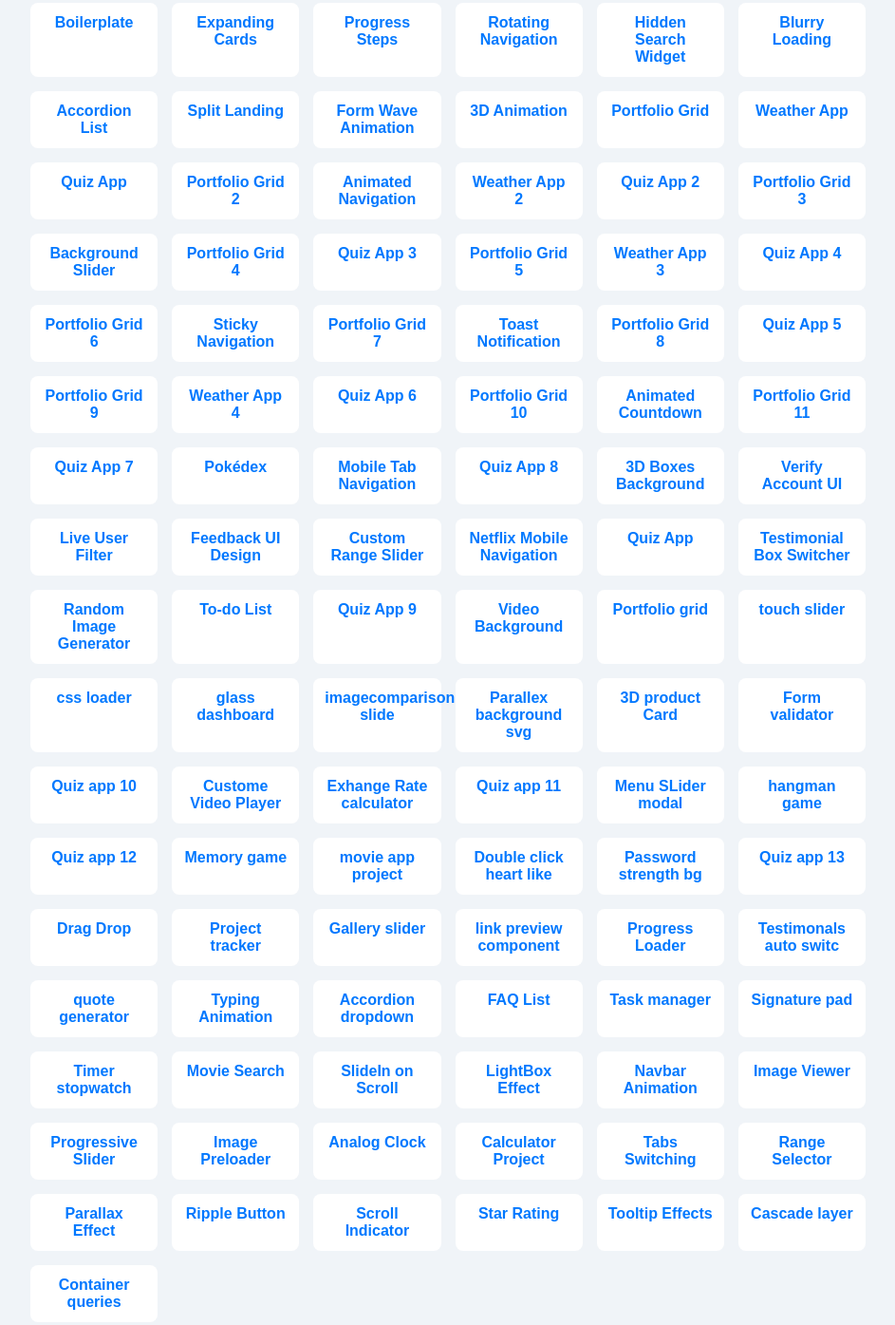
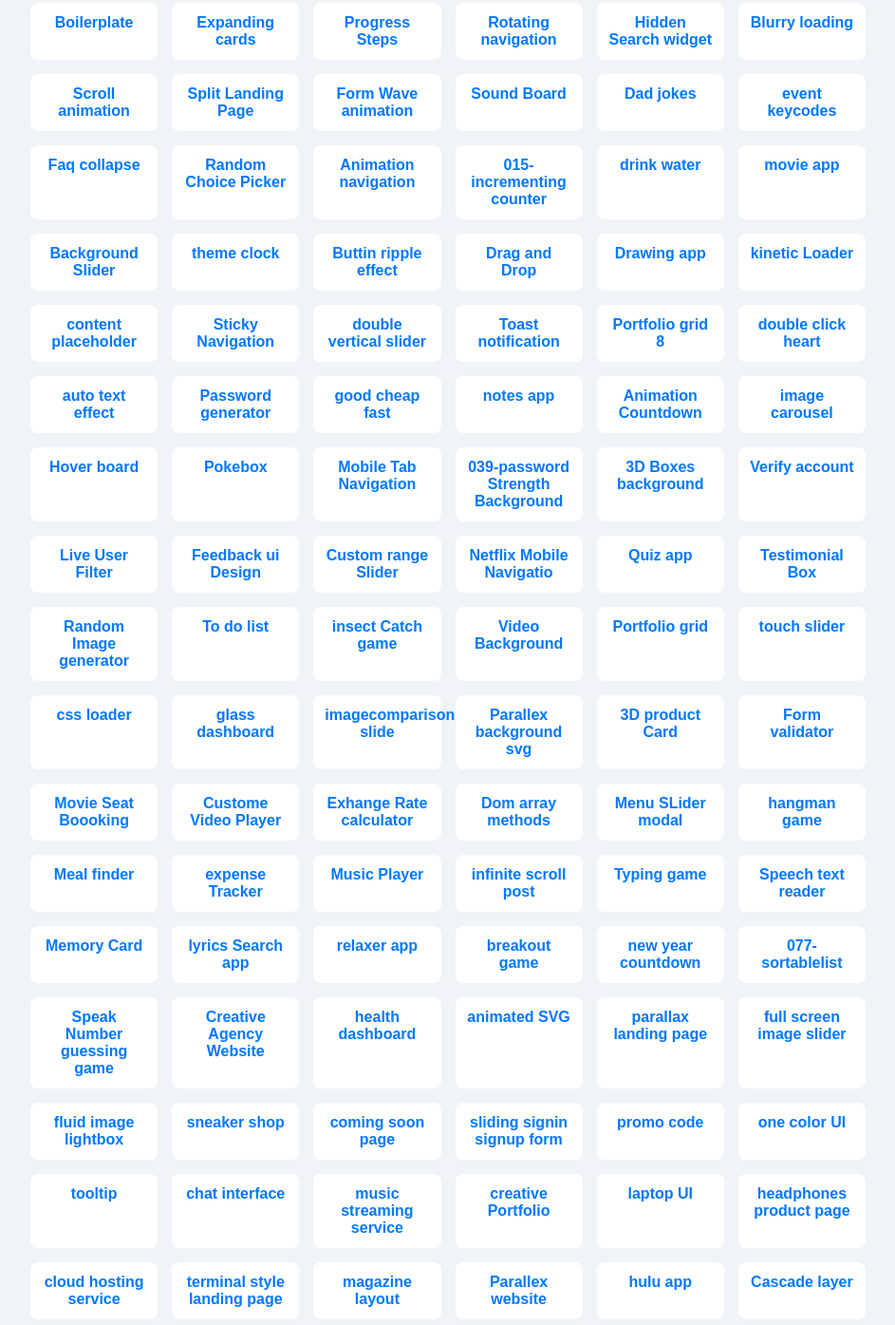
Before and after one commit to Mrketan/100-design-code, a plain HTML site: page index.html in a window 1280 px wide. Shown: the part 132-1527 px from the top of the page at 95% size, without its empty margins (168-1111 px from the left). Drawn offline with Linux system fonts and the light colour scheme.

Commit message:
Update index.html

```diff
--- a/index.html
+++ b/index.html
@@ -71,56 +71,67 @@
         <h1>All Hundred Animation and Design Projects</h1>
         <div class="link-grid">
             <a href="000-boilerplate/">Boilerplate</a>
-            <a href="001-expanding cards/">Expanding Cards</a>
+            <a href="001-expanding cards/">Expanding cards</a>
             <a href="002-progress steps/">Progress Steps</a>
-            <a href="003-rotating navigation/">Rotating Navigation</a>
-            <a href="004-hidden search widget/">Hidden Search Widget</a>
-            <a href="005-blurry loading/">Blurry Loading</a>
-            <a href="006-accordion list/">Accordion List</a>
-            <a href="007-split landing page/">Split Landing</a>
-            <a href="008-form wave animation/">Form Wave Animation</a>
-            <a href="009-3d animation/">3D Animation</a>
-            <a href="010-portfolio grid/">Portfolio Grid</a>
-            <a href="011-weather app/">Weather App</a>
-                <a href="012-quiz app/">Quiz App</a>
-                <a href="013-portfolio grid 2/">Portfolio Grid 2</a>
-                <a href="014-animated navigation/">Animated Navigation</a>
-                <a href="015-weather app 2/">Weather App 2</a>
-                <a href="016-quiz app 2/">Quiz App 2</a>
-                <a href="017-portfolio grid 3/">Portfolio Grid 3</a>
+            <a href="003-rotating navigation/">Rotating navigation</a>
+            <a href="004-hidden search widget/">Hidden Search widget</a>
+            <a href="005-blurry loading/">Blurry loading</a>
+            <a href="006-scroll animation/">Scroll animation</a>
+            <a href="007-split landing page/">Split Landing Page</a>
+            <a href="008-form wave animation/">Form Wave animation</a>
+            <a href="009-sound board/">Sound Board</a>
+            <a href="010-dad jokes/">Dad jokes</a>
+            <a href="011-event KeyCodes/">event keycodes</a>
+            <a href="012-FAQ collapse/">Faq collapse</a>
+            <a href="013-random choice picker/">Random Choice Picker</a>
+            <a href="014-animated navigation/">Animation navigation</a>
+            <a href="015-incrementing counter/">015-incrementing counter</a>
+            <a href="016-drink water/">drink water</a>
+            <a href="017-movie app/">movie app</a>
             <a href="018-background slider/">Background Slider</a>
-                <a href="019-portfolio grid 4/">Portfolio Grid 4</a>
-                <a href="020-quiz app 3/">Quiz App 3</a>
-                <a href="021-portfolio grid 5/">Portfolio Grid 5</a>
-                <a href="022-weather app 3/">Weather App 3</a>
-                <a href="023-quiz app 4/">Quiz App 4</a>
-                <a href="024-portfolio grid 6/">Portfolio Grid 6</a>
+            <a href="019-theme clock/">theme clock</a>
+            <a href="020-button ripple effect/">Buttin ripple effect</a>
+            <a href="021-drag n drop/">Drag and Drop</a>
+            <a href="022-drawing app/">Drawing app</a>
+            <a href="023-kinetic loader/">kinetic Loader</a>
+            <a href="024-content placeholder/">content placeholder</a>
             <a href="025-sticky navigation/">Sticky Navigation</a>
-                <a href="026-portfolio grid 7/">Portfolio Grid 7</a>
-                <a href="027-toast notification/">Toast Notification</a>
-                <a href="028-portfolio grid 8/">Portfolio Grid 8</a>
-                <a href="029-quiz app 5/">Quiz App 5</a>
-                <a href="030-portfolio grid 9/">Portfolio Grid 9</a>
-                <a href="031-weather app 4/">Weather App 4</a>
-                <a href="032-quiz app 6/">Quiz App 6</a>
-                <a href="033-portfolio grid 10/">Portfolio Grid 10</a>
-                <a href="034-animated countdown/">Animated Countdown</a>
-                <a href="035-portfolio grid 11/">Portfolio Grid 11</a>
-                <a href="036-quiz app 7/">Quiz App 7</a>
-                <a href="037-pokedex/">Pokédex</a>
+            <a href="026-double vertical slider/">double vertical slider</a>
+            <a href="027-toast notification/">Toast notification</a>
+            <a href="028-portfolio grid 8/">Portfolio grid 8</a>
+            <a href="029-double click heart/">double click heart</a>
+            <a href="030-auto text effect/">auto text effect</a>
+            <a href="031-password generator/">Password generator</a>
+            <a href="032-good cheap fast/">good cheap fast</a>
+
+
+            <a href="033-notes app/">notes app</a>
+            <a href="034-animated countdown/">Animation Countdown</a>
+            <a href="035-image carousel/">image carousel</a>
+            <a href="036-hoverboard/">Hover board</a>
+            <a href="037-pokedex/">Pokebox</a>
             <a href="038-mobile tab navigation/">Mobile Tab Navigation</a>
-                <a href="039-quiz app 8/">Quiz App 8</a>
-                <a href="040-3d boxes background/">3D Boxes Background</a>
-                <a href="041-verify account UI/">Verify Account UI</a>
+            <a href="039-password strength background/">039-password Strength Background</a>
+            <a href="040-3d boxes background/">3D Boxes background</a>
+            <a href="041-verify account UI/">Verify account</a>
             <a href="042-live user filter/">Live User Filter</a>
-                <a href="043-feedback UI design/">Feedback UI Design</a>
-                <a href="044-custom range slider/">Custom Range Slider</a>
-                <a href="045-netflix mobile navigation/">Netflix Mobile Navigation</a>
-                <a href="046-quiz app/">Quiz App</a>
-                <a href="047-testimonial box switcher/">Testimonial Box Switcher</a>
-                <a href="048-random image generator/">Random Image Generator</a>
-                <a href="049-todo list/">To-do List</a>
-                <a href="050-quiz app 9/">Quiz App 9</a>
+
+
+            <a href="043-feedback UI design/">Feedback ui Design</a>
+
+            <a href="044-custom range slider/">Custom range Slider</a>
+
+            <a href="045-netflix mobile navigation/">Netflix Mobile Navigatio</a>
+
+            <a href="046-quiz app/">Quiz app</a>
+
+            <a href="047-testimonial box switcher/">Testimonial Box</a>
+
+            <a href="048-random image generator/">Random Image generator</a>
+
+            <a href="049-todo list/">To do list</a>
+
+            <a href="050-insect catch game/">insect Catch game</a>
             <a href="051-video background/">Video Background</a>
             <a href="052-portfolio grid/">Portfolio grid</a>
             <a href="053-touch slider/">touch slider</a>
@@ -130,47 +141,50 @@
             <a href="057-parallax background svg/">Parallex background svg</a>
             <a href="058-3D product card/">3D product Card</a>
             <a href="059-form validator/">Form validator</a>
-                <a href="060-quiz app 10/">Quiz app 10</a>
+            <a href="060-movie seat booking//">Movie Seat Boooking </a>
             <a href="061-custom video player/">Custome Video Player</a>
             <a href="062-exchange rate calculator/">Exhange Rate calculator</a>
-                <a href="063-quiz app 11/">Quiz app 11</a>
+            <a href="063-DOM array methods/">Dom array methods</a>
             <a href="064-menu slider modal/">Menu SLider modal</a>
             <a href="065-hangman game/">hangman game </a>
-                <a href="066-quiz app 12/">Quiz app 12</a>
-                <a href="067-Memory game/">Memory game</a>
-                <a href="068-movie app project/">movie app project</a>
-                <a href="069-double click heart like/">Double click heart like</a>
-                <a href="070-password strength background/">Password strength bg</a>
-                <a href="071-quiz app 13/">Quiz app 13</a>
-                <a href="072-drag drop/">Drag Drop </a>
-                <a href="073-project tracker/">Project tracker</a>
-                <a href="074-gallery slider/">Gallery slider</a>
-                <a href="075-link preview component/">link preview component</a>
-                <a href="076-progress loader/">Progress Loader</a>
-                <a href="077-testimonals auto switcher/">Testimonals auto switc</a>
-                <a href="078-quote generator/">quote generator</a>
-                <a href="079-typing animation/">Typing Animation</a>
-                <a href="080-accordion dropdown/">Accordion dropdown</a>
-                <a href="081-faq list/">FAQ List</a>
-                <a href="082-task manager/">Task manager</a>
-                <a href="083-signature pad/">Signature pad</a>
-                <a href="084-timer stopwatch/">Timer stopwatch</a>
-                <a href="085-movie search/">Movie Search</a>
-                <a href="086-slidein on scroll/">SlideIn on Scroll</a>
-                <a href="087-lightbox effect/">LightBox Effect</a>
-                <a href="088-navbar animation/">Navbar Animation</a>
-                <a href="089-image viewer/">Image Viewer</a>
-                <a href="090-progressive slider/">Progressive Slider</a>
-                <a href="091-image preloader/">Image Preloader</a>
-                <a href="092-analog clock/">Analog Clock</a>
-                <a href="093-calculator project/">Calculator Project</a>
-                <a href="094-tabs switching/">Tabs Switching</a>
-                <a href="095-range selector/">Range Selector</a>
-                <a href="096-parallax effect/">Parallax Effect</a>
-                <a href="097-ripple button/">Ripple Button</a>
-                <a href="098-scroll indicator/">Scroll Indicator</a>
-                <a href="099-star rating/">Star Rating</a>
-                <a href="100-tooltip effects/">Tooltip Effects</a>
+            <a href="066-meal finder/">Meal finder</a>
+            <a href="067-expense tracker/">expense Tracker</a>
+            <a href="068-music player/">Music Player</a>
+            <a href="069-infinite scroll posts/">infinite scroll post </a>
+            <a href="070-typing game/">Typing game </a>
+            <a href="071-speech text reader/">Speech text reader</a>
+            <a href="072-memory cards/">Memory Card</a>
+            <a href="073-lyrics search app/">lyrics Search app</a>
+            <a href="074-relaxer app/">relaxer app</a>
+            <a href="075-breakout game/">breakout game</a>
+            <a href="076-new year countdown/">new year countdown</a>
+            <a href="077-sortable list/">077-sortablelist</a>
+            <a href="078-speak number guessing game/">Speak Number guessing game</a>
+            <a href="079-creative agency website/">Creative Agency Website</a>
+            <a href="080-health dashboard/">health dashboard</a>
+
+            <a href="081-animated SVG/">animated SVG</a>
+            <a href="082-parallax landing page/">parallax landing page</a>
+            <a href="083-full screen image slider/">full screen image slider</a>
+            <a href="084-fluid image lightbox/">fluid image lightbox</a>
+            <a href="085-sneaker shop/">sneaker shop</a>
+            <a href="086-coming soon page/">coming soon page</a>
+            <a href="087-sliding signin signup form/">sliding signin signup form</a>
+            <a href="088-promo code/">promo code</a>
+            <a href="089-one color UI/">one color UI</a>
+            <a href="090-tooltip/">tooltip</a>
+
+
+            <a href="091-chat interface/">chat interface</a>
+            <a href="092-music streaming service/">music streaming service</a>
+            <a href="093-creative portfolio/">creative Portfolio</a>
+            <a href="094-laptop UI/">laptop UI</a>
+            <a href="095-headphones product page/">headphones product page</a>
+            <a href="096-cloud hosting service/">cloud hosting service</a>
+            <a href="097-terminal style landing page/">terminal style landing page</a>
+            <a href="098-magazine layout/">magazine layout</a>
+            <a href="099-parallax website/">Parallex website</a>
+            <a href="100-hulu webpage clone/">hulu app</a>
             <a href="101-cascade layers/">Cascade layer</a>
             <a href="102-container queries/">Container queries</a>
         </div>
```
Lines whose indentation alone changed are shown as unchanged.
